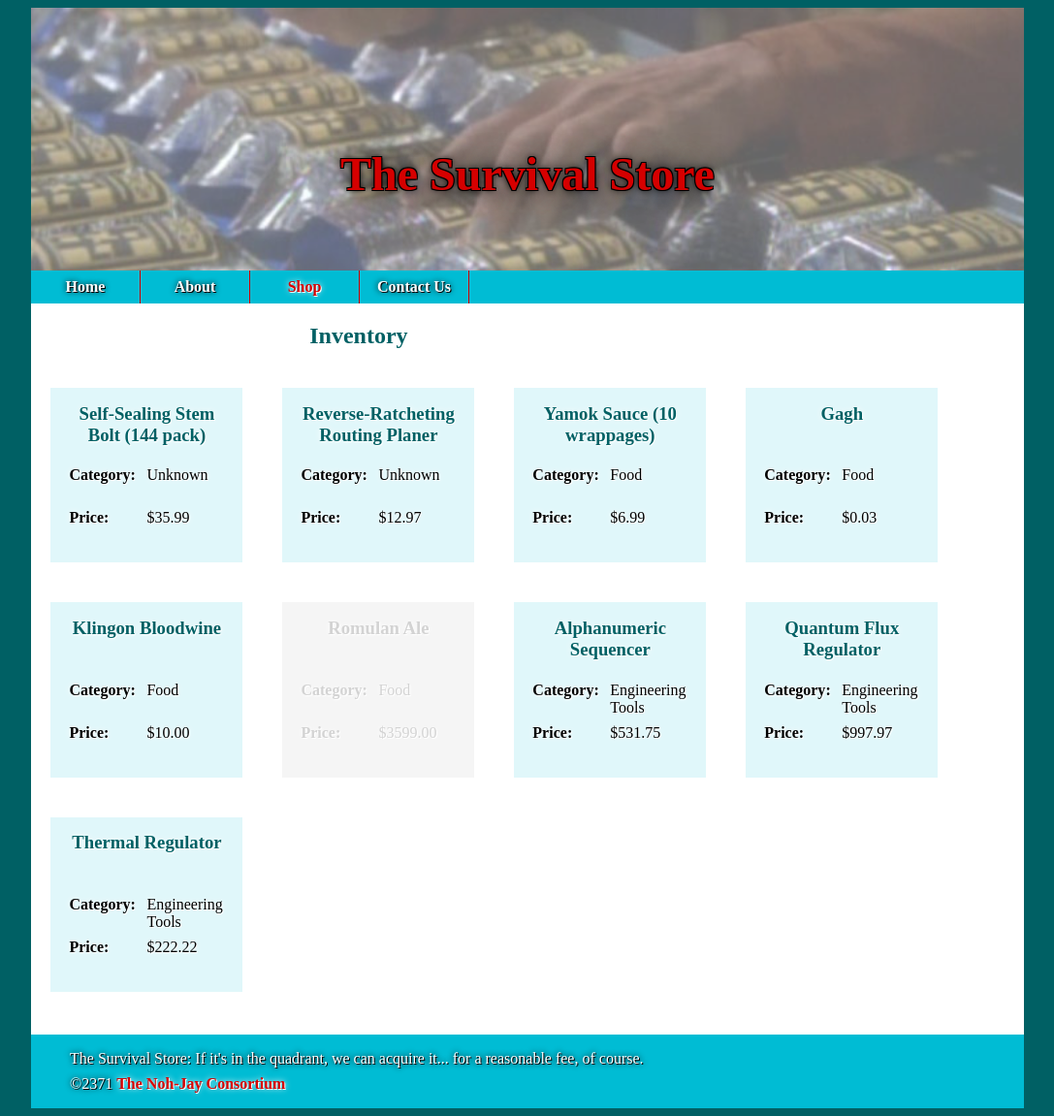
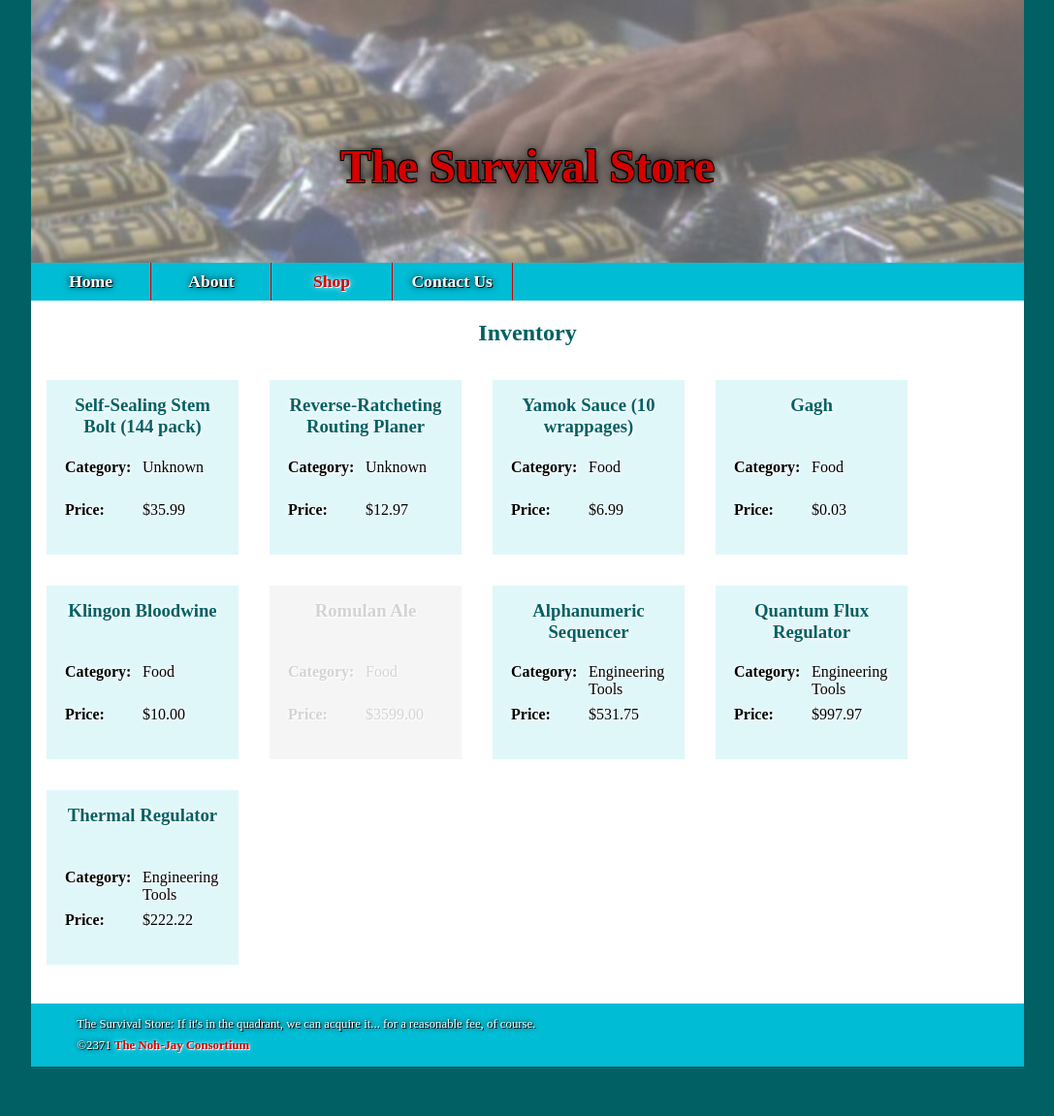
Before and after one commit to erichamion/2016-dot-net-week-5, a plain HTML site: page StoreSite/inventory.html in a window 1280 px wide. Shown: the whole page at 97% size, without its empty margins (96-1183 px from the left). After the commit the page ends 1100 px from the top, so only its background shows below. Drawn offline with Linux system fonts and the light colour scheme.

Commit message:
Removed percentage-based font sizing, removed pixel-based lengths except for things that must be 1px, converted many sizes to rem units

```diff
--- a/StoreSite/main.css
+++ b/StoreSite/main.css
@@ -1,10 +1,11 @@
 body {
     background-color: #006064;
+    margin: 0;
 }
 
 .outer {
     background-color: white;
-    max-width: 1024px;
+    max-width: 64rem;
     align-self: center;
     margin-left: auto;
     margin-right: auto;
@@ -36,11 +37,11 @@ h1:before {
     opacity: 0.6;
     background-repeat: no-repeat;
     background-position: 50% 0;
-    -ms-background-size: 1024px;
-    -o-background-size: 1024px;
-    -moz-background-size: 1024px;
-    -webkit-background-size: 1024px;
-    background-size: 1024px;
+    -ms-background-size: 64rem;
+    -o-background-size: 64rem;
+    -moz-background-size: 64rem;
+    -webkit-background-size: 64rem;
+    background-size: 64rem;
 }
 
 h1 {
@@ -49,10 +50,10 @@ h1 {
     padding-bottom: 1.5em;
     padding-top: 3em;
     background-repeat: no-repeat;
-    background-size: 1024px;
+    background-size: 64rem;
     margin-top: 0;
     margin-bottom: 0;
-    font-size: 300%;
+    font-size: 3rem;
     font-weight: bolder;
     color: #D50000;
     /* Fake text outline based on https://www.html5andbeyond.com/css-text-stroke-effect-tutorial-workaround/ */
@@ -78,7 +79,7 @@ nav li {
     border-right: 1px solid #D50000;
     margin: 0;
     padding: 0;
-    font-size: initial;
+    font-size: 1.1rem;
 }
 
 nav li a {
@@ -111,19 +112,20 @@ nav li:hover {
 
 nav li.active:hover {
     color: white;
-    background-color: inherit !important;
+    background-color: inherit;
 }
 
 
 footer {
     background-color: #00BCD4;
     color: white;
-    padding-left: 2em;
-    padding-right: 2em;
-    padding-top: 0.5em;
-    padding-bottom: 0.5em;
-    margin-top: 1.5em;
-    text-shadow: 1px 1px 0 black, 0 0 0.4em black
+    padding-left: 4%;
+    padding-right: 4%;
+    padding-top: 0.5rem;
+    padding-bottom: 0.5rem;
+    margin-top: 1.5rem;
+    text-shadow: 1px 1px 0 black, 0 0 0.4em black;
+    font-size: 0.8rem;
 }
 
 footer p {
@@ -141,19 +143,19 @@ h2 {
 }
 
 h3, h4, h5, h6 {
-    margin-top: 0.25em;
+    margin-top: 0.25rem;
 }
 
 
 section {
     margin-left: 4%;
     width: 62%;
-    margin-top: 0.5em;
-    margin-bottom: 0.5em;
-    padding-left: 1em;
-    padding-right: 1em;
-    padding-top: 0.5em;
-    padding-bottom: 0.5em;
+    margin-top: 0.5rem;
+    margin-bottom: 0.5rem;
+    padding-left: 1rem;
+    padding-right: 1rem;
+    padding-top: 0.5rem;
+    padding-bottom: 0.5rem;
     background-color: #E0F7FA;
 }
 
@@ -170,7 +172,7 @@ aside {
     display: inline;
     padding: 0;
     right: 4%;
-    top:3em;
+    top:3rem;
     width: 36%;
     min-width: 15em;
     background-color: #D50000;
@@ -181,6 +183,7 @@ aside {
 blockquote {
     margin: 0;
     padding: 0.5em;
+
 }
 
 blockquote p:before {
@@ -188,20 +191,22 @@ blockquote p:before {
     display: block;
     margin-left: -0.55em;
     margin-top: 0.5em;
-    font-size: 300%;
+    font-size: 3rem;
     line-height: 0;
     vertical-align: -0.7em;
 }
 
 blockquote p {
-    margin-left: 2em;
-    margin-right: 2em;
+    margin-left: 2rem;
+    margin-right: 2rem;
+    text-shadow: 1px 1px 0 black, 0 0 0.4em black;
+
 }
 
 blockquote p:after {
     content: close-quote;
     display: block;
-    font-size: 300%;
+    font-size: 3rem;
     line-height: 0;
     text-align: right;
     margin-right: -0.55em;
@@ -209,6 +214,8 @@ blockquote p:after {
 
 blockquote cite {
     margin-left: 3em;
+    font-weight: bolder;
+    font-size: 1.1rem;
 }
 
 blockquote cite:before {
@@ -221,7 +228,7 @@ blockquote cite:before {
 
 
 .home h1:before {
-    background-position: left 50% top -200px;
+    background-position: left 50% top -13rem;
     background-image: url(Deep_Space_9_promenade_The_Fallen.jpg);
 }
 
@@ -236,8 +243,12 @@ blockquote cite:before {
 }
 
 .inventory h1:before {
-    background-position: left 50% top -350px;
+    background-position: left 50% top -22rem;
     background-image: url(Self-sealing_stem_bolt_1.jpg)
+}
+
+.inventory h2 {
+    width: initial;
 }
 
 .inventory .productLabel {
@@ -245,7 +256,7 @@ blockquote cite:before {
     font-weight: bolder;
     color: black;
     text-shadow: 1px 1px 0 white, 0 0 0.4em white;
-    width: 5em;
+    width: 5rem;
 }
 
 .inventory .productLabel:after {
@@ -283,9 +294,9 @@ blockquote cite:before {
 }
 
 .inventory section {
-    width: 10em;
-    margin: 2%;
-    border: 3px solid rgba(0, 0, 0, 0);
+    width: 10rem;
+    margin: 1rem;
+    border: 0.2rem solid rgba(0, 0, 0, 0);
 }
 
 .inventory section:hover {
@@ -302,7 +313,7 @@ blockquote cite:before {
 }
 
 .about h1:before {
-    background-position: left 50% top -150px;
+    background-position: left 50% top -9.4rem;
     background-image: url(selfsealing-stembolts.jpg);
 }
 
@@ -312,6 +323,6 @@ blockquote cite:before {
 }
 
 .contact h1:before {
-    background-position: left 50% top -30px;
+    background-position: left 50% top -1.9rem;
     background-image: url(SubspaceRelayStation06.jpg)
 }
```
